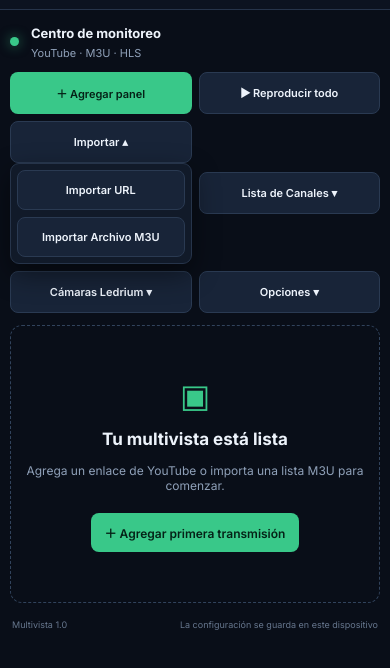
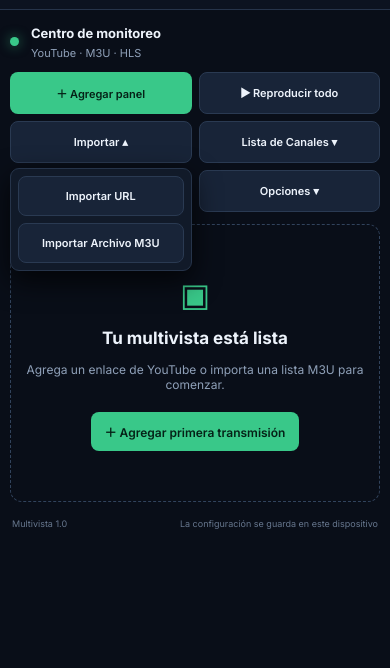
Before and after one commit to xDraker/multivista, a plain HTML site: page index.html in a window 390 px wide. Both pictures are taken after a click on the button "Importar ▾". Shown: the part 48-716 px from the top of the page. Drawn offline with nearby package versions, Linux system fonts and the light colour scheme.

Commit message:
Ajustar posición y presentación de menús desplegables

```diff
--- a/css/styles.css
+++ b/css/styles.css
@@ -92,10 +92,13 @@ body.fit-fill .player-wrap video{object-fit:fill}
 
 
 /* Menús desplegables de acciones de la barra */
-.toolbar-menu{position:relative;display:flex;align-items:center;gap:7px;padding:6px;background:#111a29;border:1px solid var(--line);border-radius:9px;box-shadow:0 10px 28px #0007;z-index:5}
+.toolbar-dropdown{position:relative;display:inline-flex;align-items:center}
+.toolbar-menu{position:absolute;top:calc(100% + 7px);left:0;display:flex;flex-direction:column;align-items:stretch;gap:7px;min-width:180px;padding:7px;background:#111a29;border:1px solid var(--line);border-radius:9px;box-shadow:0 10px 28px #000b;z-index:20}
 .toolbar-menu[hidden]{display:none}
 .toolbar-menu .button{min-height:36px}
 @media(max-width:850px){
- .toolbar-menu{display:flex;flex-direction:column;align-items:stretch;min-width:0;width:100%;grid-column:span 2}
+ .toolbar-dropdown{width:100%;min-width:0}
+ .toolbar-dropdown>.button{width:100%;min-height:42px}
+ .toolbar-menu{top:calc(100% + 5px);left:0;right:0;width:100%;min-width:0}
  .toolbar-menu .button{width:100%;min-height:40px}
 }
```
